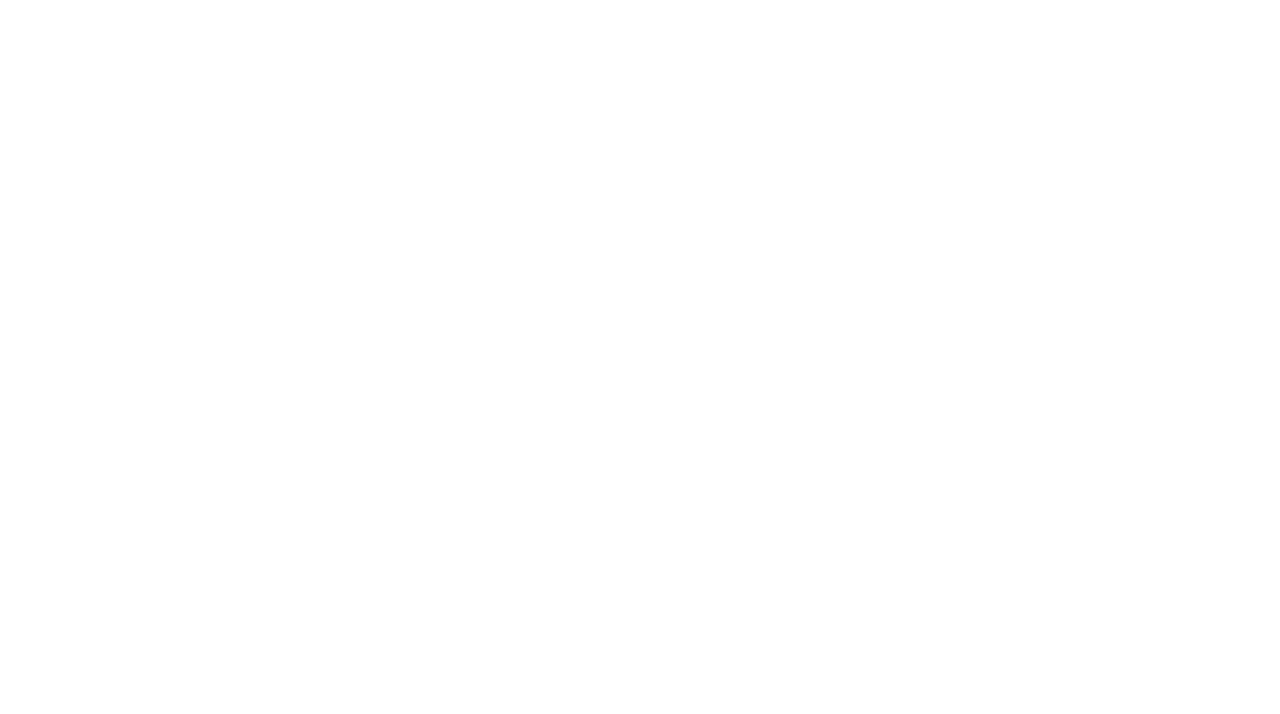
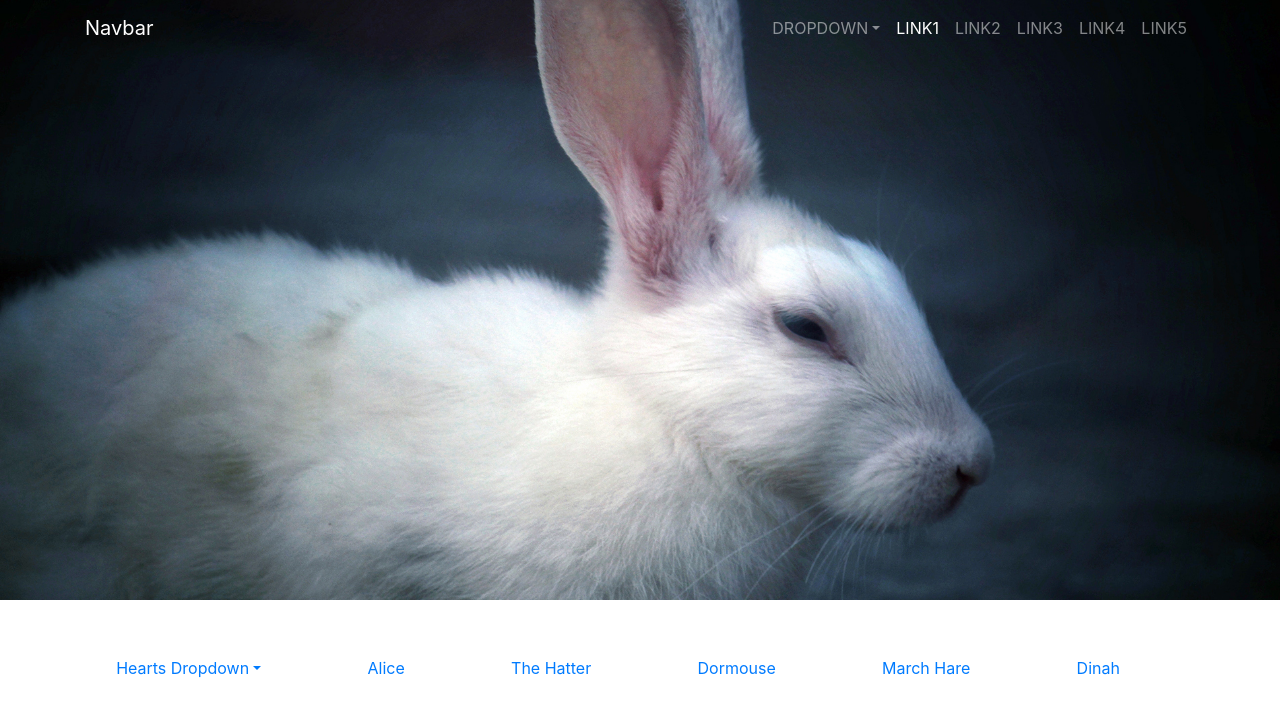
Before and after one commit to renegmed/boot-strap, a React (Create React App) app: page /OtherNav in a window 1280 px wide. Shown: the top 714 px of the page. Built offline with nearby package versions, Linux system fonts and the light colour scheme.

Commit message:
chap4 - other navigation (not working)

```diff
--- a/package.json
+++ b/package.json
@@ -5,10 +5,10 @@
   "dependencies": {
     "bootstrap": "^4.2.1",
     "react": "^16.7.0",
-    "react-bootstrap": "^1.0.0-beta.3",
     "react-dom": "^16.7.0",
     "react-router-dom": "^4.3.1",
-    "react-scripts": "2.1.1"
+    "react-scripts": "2.1.1",
+    "reactstrap": "^6.5.0"
   },
   "scripts": {
     "start": "react-scripts start",
--- a/src/chap04/OtherNav.js
+++ b/src/chap04/OtherNav.js
@@ -3,7 +3,72 @@ import React from 'react';
 function OtherNav(props) {
     return (
       <div>
+      <nav className="navbar navbar-expand-lg navbar-dark fixed-top" id="mainNav">
+            <div className="container">
+              <a className="navbar-brand js-scroll-trigger" href="#top">Navbar</a>
+              <button className="navbar-toggler navbar-toggler-right"
+                  type="button"
+                  data-toggle="collapse"
+                  data-target="#navbarResponsive"
+                  aria-controls="navbarResponsive"
+                  aria-expanded="false"
+                  aria-label="Toggle Navigation">Menu <i className="fa fa-bars"></i></button>
+              <div className="collapse navbar-collapse" id="navbarResponsive">
+                <ul className="navbar-nav text-uppercase ml-auto">
+                  <li className="navbar-item dropdown">
+                    <a className="nav-link dropdown-toggle" href="/"
+                        id="navDropdown" role="button" data-toggle="dropdown"
+                        aria-haspopup="true" aria-expanded="false">Dropdown</a>
+                    <div className="dropdown-menu" aria-labelledby="navDropdown">
+                      <a className="dropdown-item" href="/" >Sub-Link 1</a>
+                      <a className="dropdown-item" href="/" >Sub-Link 2</a>
+                      <div className="dropdown-divider"></div>
+                      <a className="dropdown-item" href="/" >Sub-Link 3</a>
+                    </div>
+                  </li>
+                  <li className="nav-item active"><a className="nav-link js-scroll-trigger" href="#link1">Link1</a></li>
+                  <li className="nav-item"><a className="nav-link js-scroll-trigger" href="#link2">Link2</a></li>
+                  <li className="nav-item"><a className="nav-link js-scroll-trigger" href="#link3">Link3</a></li>
+                  <li className="nav-item"><a className="nav-link js-scroll-trigger" href="#link4">Link4</a></li>
+                  <li className="nav-item"><a className="nav-link js-scroll-trigger" href="#link5">Link5</a></li>
+                </ul>
+              </div>
+            </div>
+        </nav>
+        <header className="masthead">
+          <div className="container">
+            <div className="intro-text"></div>
+          </div>
+        </header>
+        <div className="container m-5">
+          <ul className="nav nav-pills nav-fill">
+          <li class="nav-item dropdown">
+            <a href="#" className="nav-link dropdown-toggle" data-toggle="dropdown">Hearts Dropdown</a>
+            <div className="dropdown-menu">
+              <a href="/" className="dropdown-item">The Queen</a>
+              <a href="/" className="dropdown-item">The King</a>
+              <a href="/" className="dropdown-item">The Jack</a>
+            </div>
+          </li>
+            <li className="nav-item">
+              <a href="#" className="nav-link">Alice</a>
+            </li>
+            <li className="nav-item">
+              <a href="#" className="nav-link">The Hatter</a>
+            </li>
+            <li className="nav-item">
+              <a href="#" className="nav-link">Dormouse</a>
+            </li>
+            <li className="nav-item">
+              <a href="#" className="nav-link">March Hare</a>
+            </li>
+            <li className="nav-item">
+              <a href="#" className="nav-link">Dinah</a>
+            </li>
 
+          </ul>
+
+        </div>
       </div>
     );
 
--- a/src/styles/stylesheet.css
+++ b/src/styles/stylesheet.css
@@ -78,5 +78,5 @@ header.masthead {
     background-position: center center;
     background-size: cover;
     width: 100vw;
-    height: 100vh;
+    height: 75vh;
 }
```
